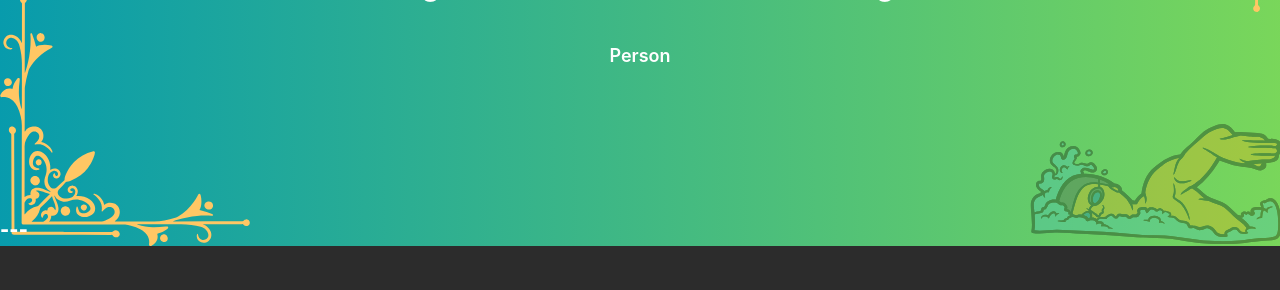
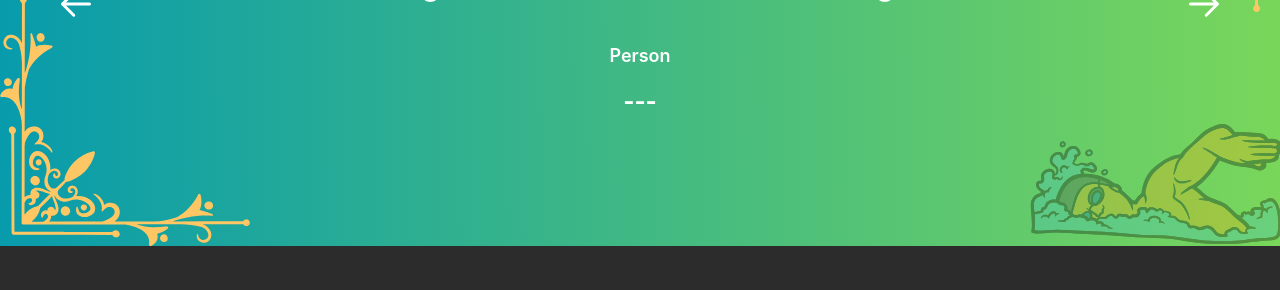
Before and after one commit to Sumitsh28/GSC-IIT-BHU-Frontend, a React (Vite) app in the folder gsc-frontend/: page / in a window 1280 px wide. Shown: the part 3900-4190 px from the top of the page. Built offline with nearby package versions, Linux system fonts and the light colour scheme; a web font is replaced by a local one.

Commit message:
Update Quotation Carousel

```diff
--- a/gsc-frontend/src/components/Quotation.jsx
+++ b/gsc-frontend/src/components/Quotation.jsx
@@ -91,13 +91,13 @@ const Quotation = () => {
                       <div className="text-white font-medium sm:font-semibold text-md sm:text-lg pt-6 sm:pt-10">
                         {quote.person}
                       </div>
+                      <div className="text-white font-bold text-3xl sm sm:text-2xl pt-2 sm:pt-4">
+                        ---
+                      </div>
                     </div>
                   </div>
                 ))}
               </Carousel>
-              <div className="text-white font-bold text-3xl sm sm:text-2xl pt-2 sm:pt-4">
-                ---
-              </div>
             </div>
           </div>
         </div>
```
